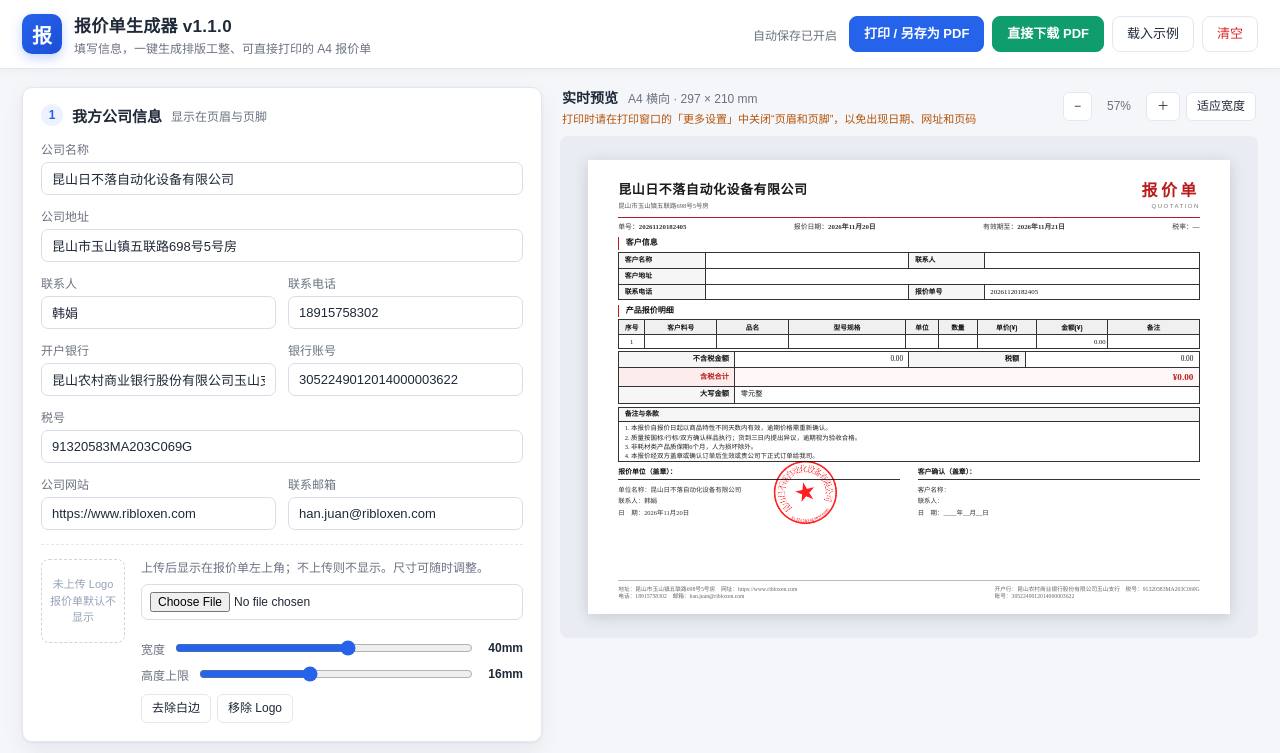
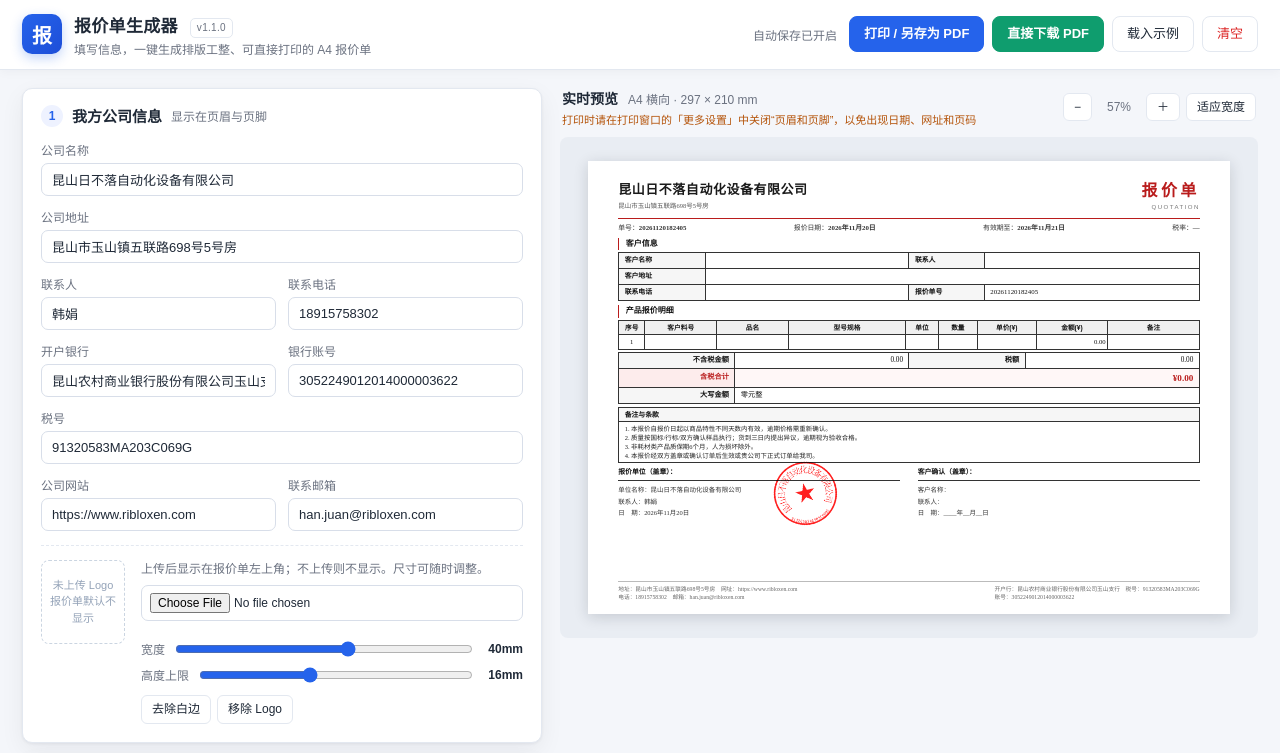
Before and after one commit to hant1ng/baojia, a plain HTML site: page index.html in a window 1280 px wide. Shown: the top 753 px of the page. Drawn offline with Linux system fonts and the light colour scheme.

Commit message:
style: add compact application version badge

```diff
--- a/styles.css
+++ b/styles.css
@@ -394,3 +394,18 @@ button, input, select, textarea { font: inherit; color: inherit; }
     print-color-adjust: exact !important;
   }
 }
+
+
+/* ========== 版本标识 ========== */
+.app-version {
+  display: inline-block;
+  margin-left: 7px;
+  padding: 2px 6px;
+  border: 1px solid var(--line);
+  border-radius: 5px;
+  color: var(--muted);
+  font-size: 10px;
+  font-weight: 500;
+  line-height: 1.4;
+  vertical-align: middle;
+}
```
